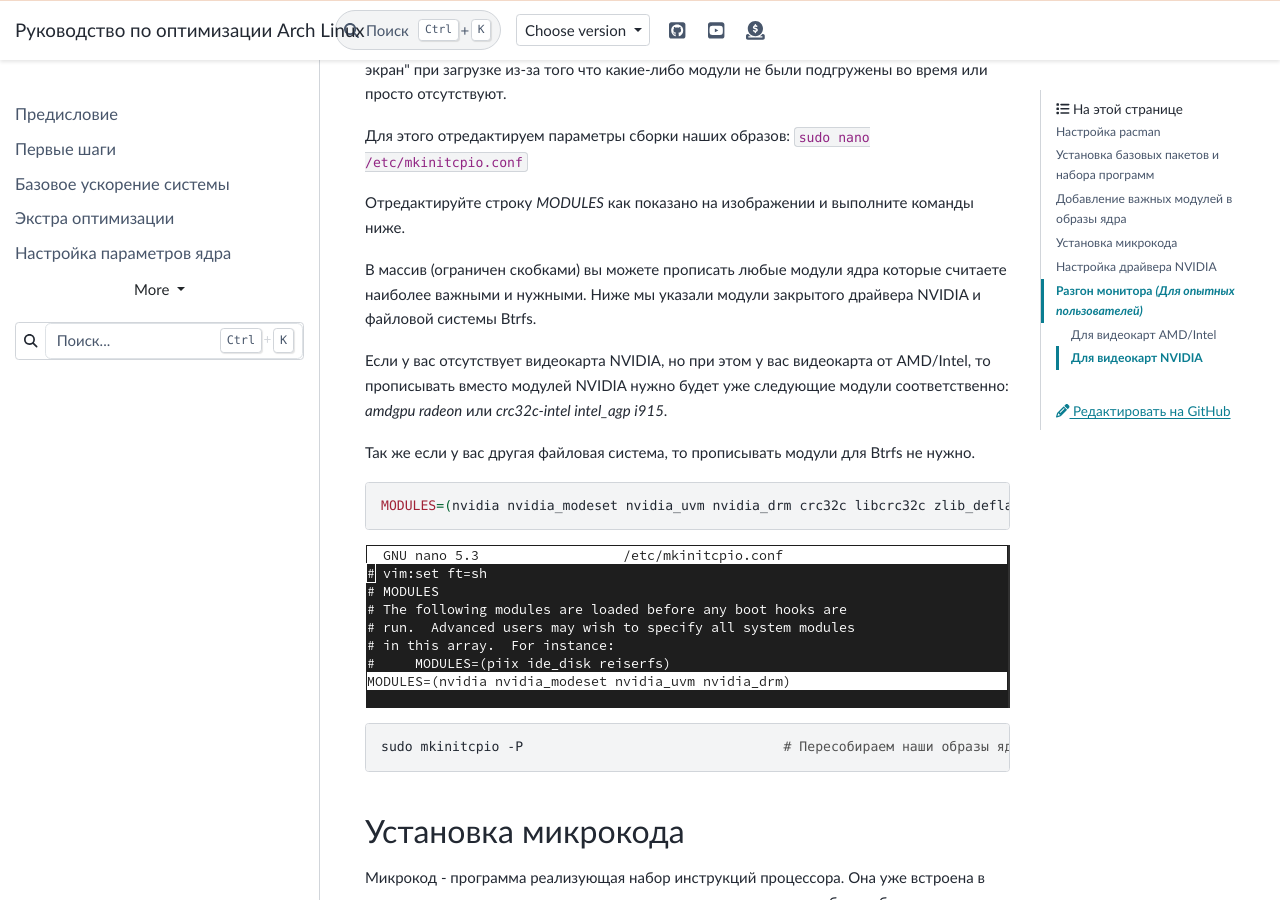
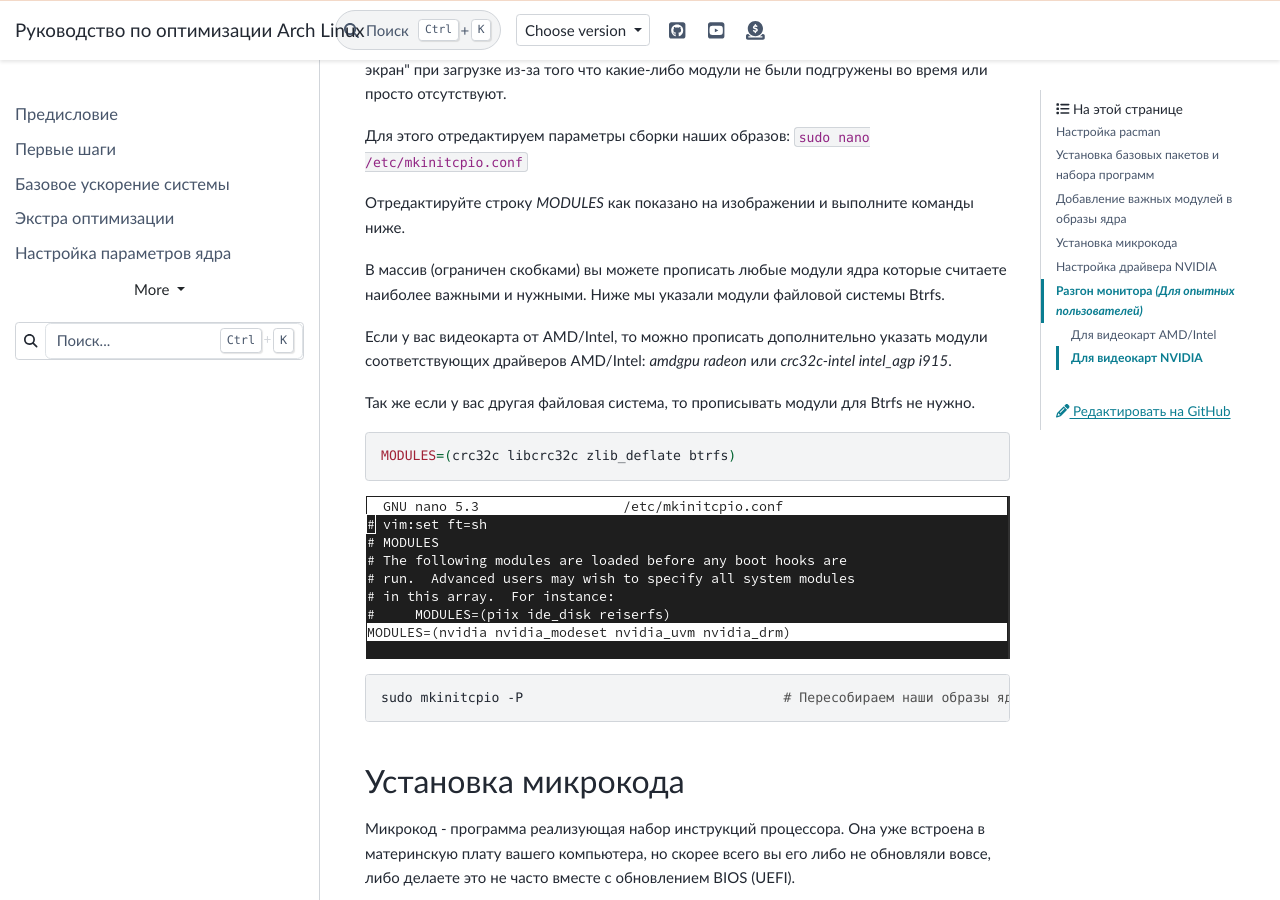
Before and after one commit to ventureoo/ARU, a Sphinx documentation site: the page built from docs/source/first-steps.rst, in a window 1280 px wide and 900 px high, scrolled down 3830 px. Built offline with Sphinx 7.4.7 and the PyData theme 0.15.4, drawn with Linux system fonts in a browser that asks for light colours.

Commit message:
first-steps: Do not add any more NVIDIA modules to /etc/mkinitcpio.conf
This greatly inflates your boot partition, which often causes you to run out of space.

It also causes errors when upgrading images, like:

module not found: `nvidia(_modeset/_uvm/_drm)`

This is simply not necessary anymore, because in the next section we install package nvidia-tweaks, where there is a ready-made hook to update all the images when you update the drivers/nvidia-tweaks package itself. This is usually enough to avoid black screen/modules dropout.
https://aur.archlinux.org/cgit/aur.git/commit/?h=nvidia-tweaks&id=0da92e01937f8526c94e8f83d402a9d5a7de8323

```diff
--- a/docs/source/first-steps.rst
+++ b/docs/source/first-steps.rst
@@ -185,17 +185,16 @@ Intel
 Отредактируйте строку *MODULES* как показано на изображении и выполните команды ниже.
 
 В массив (ограничен скобками) вы можете прописать любые модули ядра которые считаете наиболее важными и нужными.
-Ниже мы указали модули закрытого драйвера NVIDIA и файловой системы Btrfs.
+Ниже мы указали модули файловой системы Btrfs.
 
-Если у вас отсутствует видеокарта NVIDIA, но при этом у вас видеокарта от AMD/Intel,
-то прописывать вместо модулей NVIDIA нужно будет уже следующие модули соответственно:
+Если у вас видеокарта от AMD/Intel, то можно прописать дополнительно указать модули соответствующих драйверов AMD/Intel:
 *amdgpu radeon* или *crc32c-intel intel_agp i915*.
 
 Так же если у вас другая файловая система, то прописывать модули для Btrfs не нужно.
 
 ::
 
-  MODULES=(nvidia nvidia_modeset nvidia_uvm nvidia_drm crc32c libcrc32c zlib_deflate btrfs)
+  MODULES=(crc32c libcrc32c zlib_deflate btrfs)
 
 .. image:: https://raw.githubusercontent.com/ventureoo/ARU/main/archive/ARU/images/image4.png
   :align: center
```
